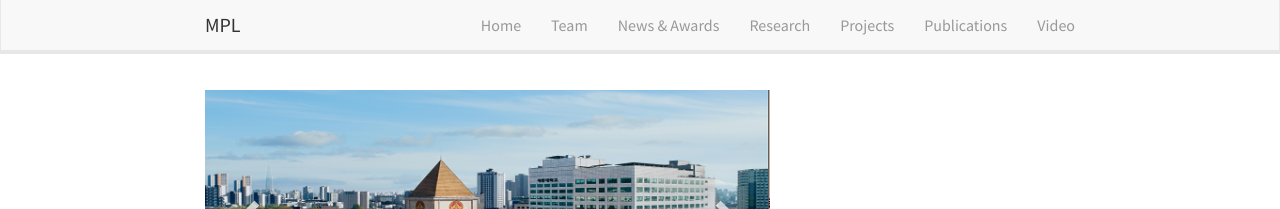
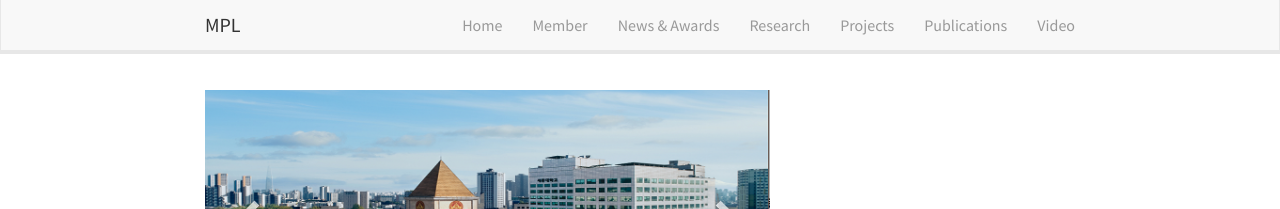
Before and after one commit to MPLRayman/webtest2, a Jekyll site: the page built from _pages/home.md, in a window 1280 px wide. Shown: the top 209 px of the page. Built offline with Jekyll 4.4.1, drawn with Linux system fonts in a browser that asks for light colours; nearby versions of some CDN libraries.

Commit message:
title change
test

```diff
--- a/_includes/header.html
+++ b/_includes/header.html
@@ -14,7 +14,7 @@
 	<div class="collapse navbar-collapse" id="navbar-collapse-1">
 	  <ul class="nav navbar-nav navbar-right">
 		<li><a href="{{ site.url }}{{ site.baseurl }}">Home</a></li>
-		<li><a href="{{ site.url }}{{ site.baseurl }}/team">Team</a></li>
+		<li><a href="{{ site.url }}{{ site.baseurl }}/team">Member</a></li>
 		<li><a href="{{ site.url }}{{ site.baseurl }}/news">News & Awards</a></li>
 		<li><a href="{{ site.url }}{{ site.baseurl }}/research">Research</a></li>
 		<li><a href="{{ site.url }}{{ site.baseurl }}/projects">Projects</a></li>
```
